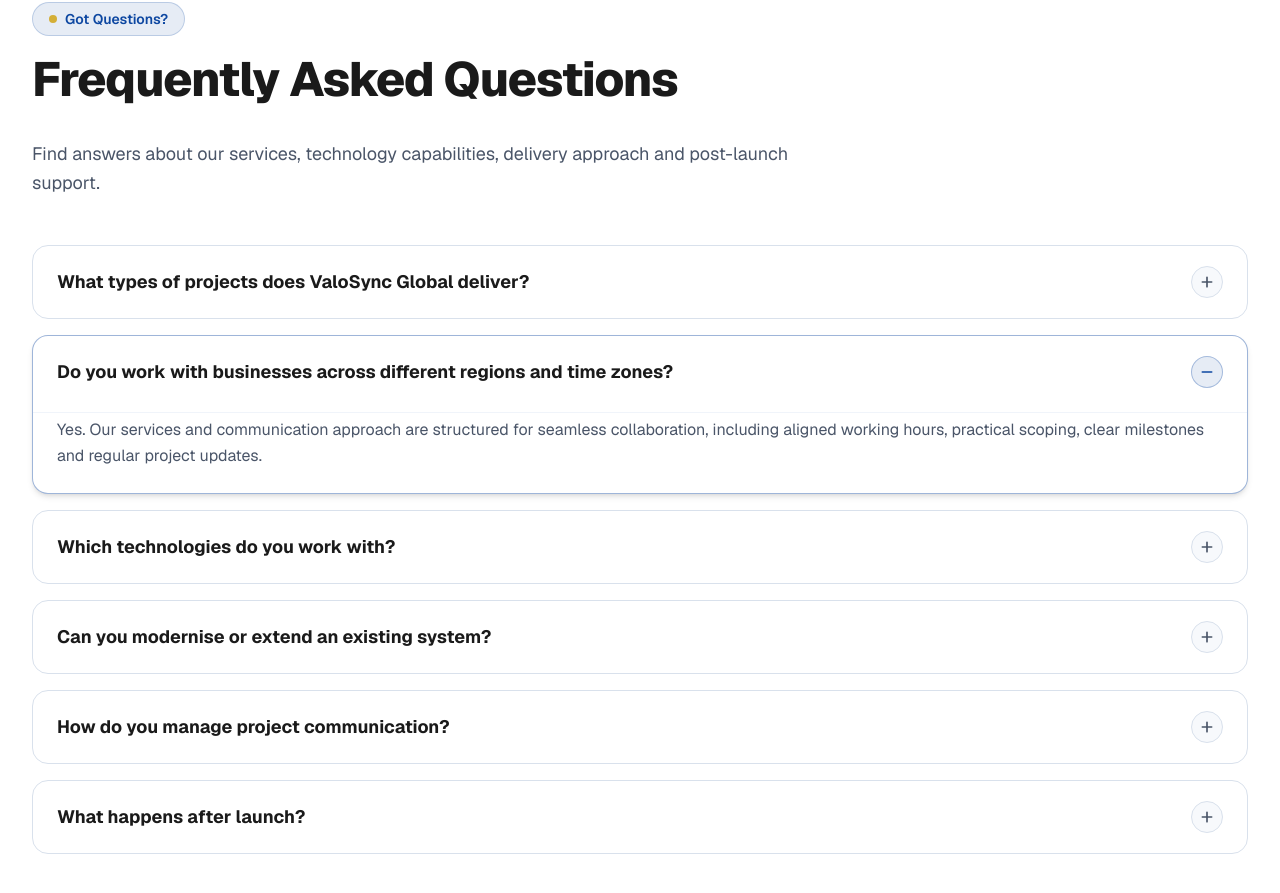
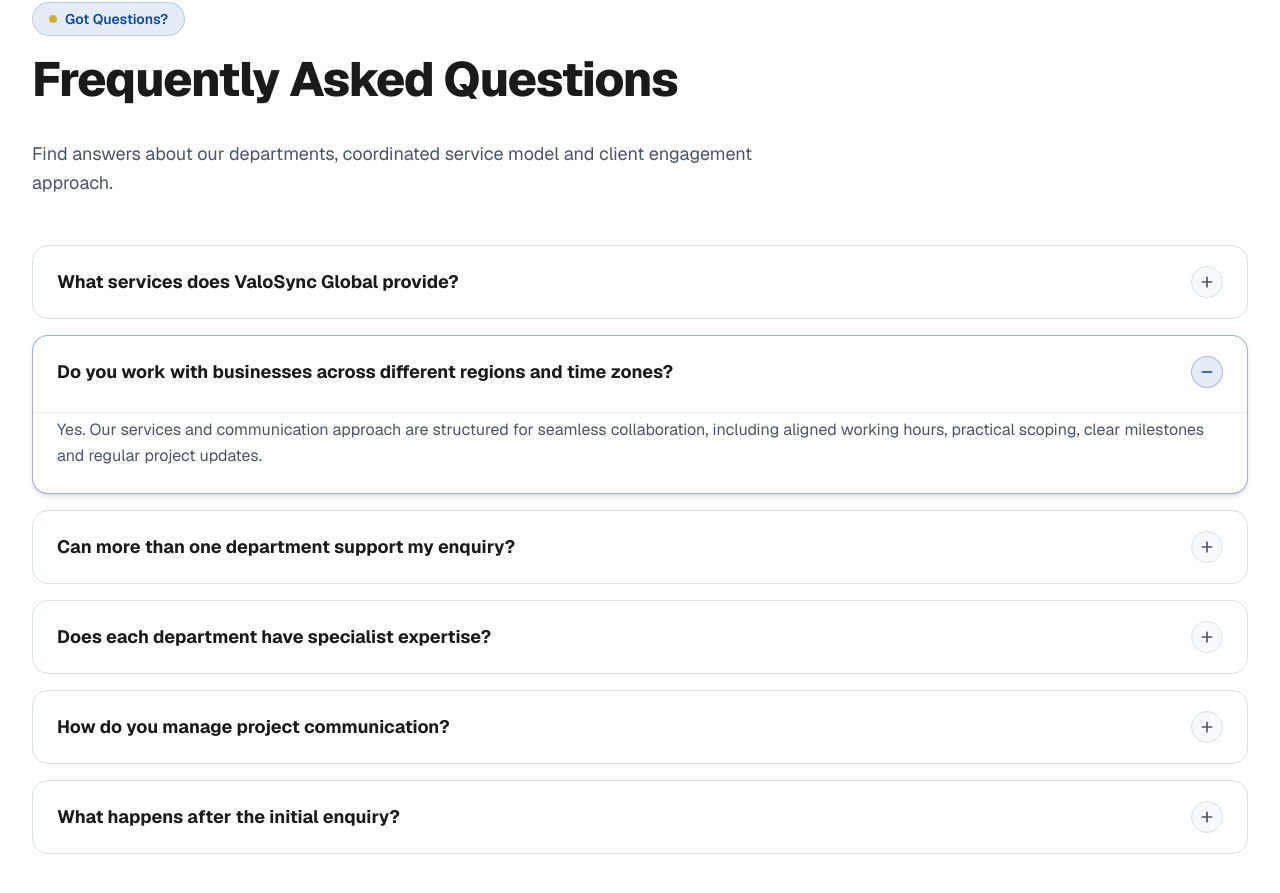
Before and after one commit to mayank-207/ValoSync-Global, a Next.js app: page / in a window 1280 px wide. Shown: the part 7299-8192 px from the top of the page. Built offline with nearby package versions, Linux system fonts and the light colour scheme.

Commit message:
Broaden homepage FAQs across all departments

```diff
--- a/components/sections/FAQSection.tsx
+++ b/components/sections/FAQSection.tsx
@@ -6,9 +6,9 @@ import FAQAccordion, { FAQItem } from "@/components/ui/FAQAccordion";
 
 const defaultFaqs: FAQItem[] = [
   {
-    question: "What types of projects does ValoSync Global deliver?",
+    question: "What services does ValoSync Global provide?",
     answer:
-      "We work across custom software, CRM platforms, web and WordPress development, business automation, cloud and DevOps support, SEO, digital marketing and social media management.",
+      "ValoSync Global operates through six departments: Technology, Accounting, Conveyancing, Civil Engineering, Real Estate and Home Loans. Each department has a dedicated service pathway under the wider ValoSync Global organisation.",
   },
   {
     question: "Do you work with businesses across different regions and time zones?",
@@ -16,14 +16,14 @@ const defaultFaqs: FAQItem[] = [
       "Yes. Our services and communication approach are structured for seamless collaboration, including aligned working hours, practical scoping, clear milestones and regular project updates.",
   },
   {
-    question: "Which technologies do you work with?",
+    question: "Can more than one department support my enquiry?",
     answer:
-      "Our capabilities include Laravel, PHP, WordPress, .NET, React, Next.js, Node.js, MEAN and MERN technologies, along with cloud, automation and digital marketing platforms.",
+      "Yes. Where requirements cross service areas, we coordinate the initial conversation and connect you with the relevant specialists. Responsibilities and engagement terms are confirmed by each department.",
   },
   {
-    question: "Can you modernise or extend an existing system?",
+    question: "Does each department have specialist expertise?",
     answer:
-      "Yes. We can assess an existing application, identify priority improvements and plan integrations, feature development, performance work or phased modernisation.",
+      "Yes. Every department has its own capabilities, process and enquiry pathway while operating under the ValoSync Global brand. Service availability is confirmed for each engagement.",
   },
   {
     question: "How do you manage project communication?",
@@ -31,9 +31,9 @@ const defaultFaqs: FAQItem[] = [
       "We agree on communication channels, milestones, review points and responsibilities during project setup so stakeholders have clear visibility throughout delivery.",
   },
   {
-    question: "What happens after launch?",
+    question: "What happens after the initial enquiry?",
     answer:
-      "Handover, maintenance and ongoing improvement options are defined according to the solution and your operational requirements.",
+      "We review your requirement, direct it to the appropriate department and confirm the next steps, scope and responsible contacts.",
   },
 ]
 
@@ -48,7 +48,7 @@ interface FAQSectionProps {
 
 export default function FAQSection({
   title = "Frequently Asked Questions",
-  subtitle = "Find answers about our services, technology capabilities, delivery approach and post-launch support.",
+  subtitle = "Find answers about our departments, coordinated service model and client engagement approach.",
   badge = "Got Questions?",
   faqs = defaultFaqs,
   className = "",
```
